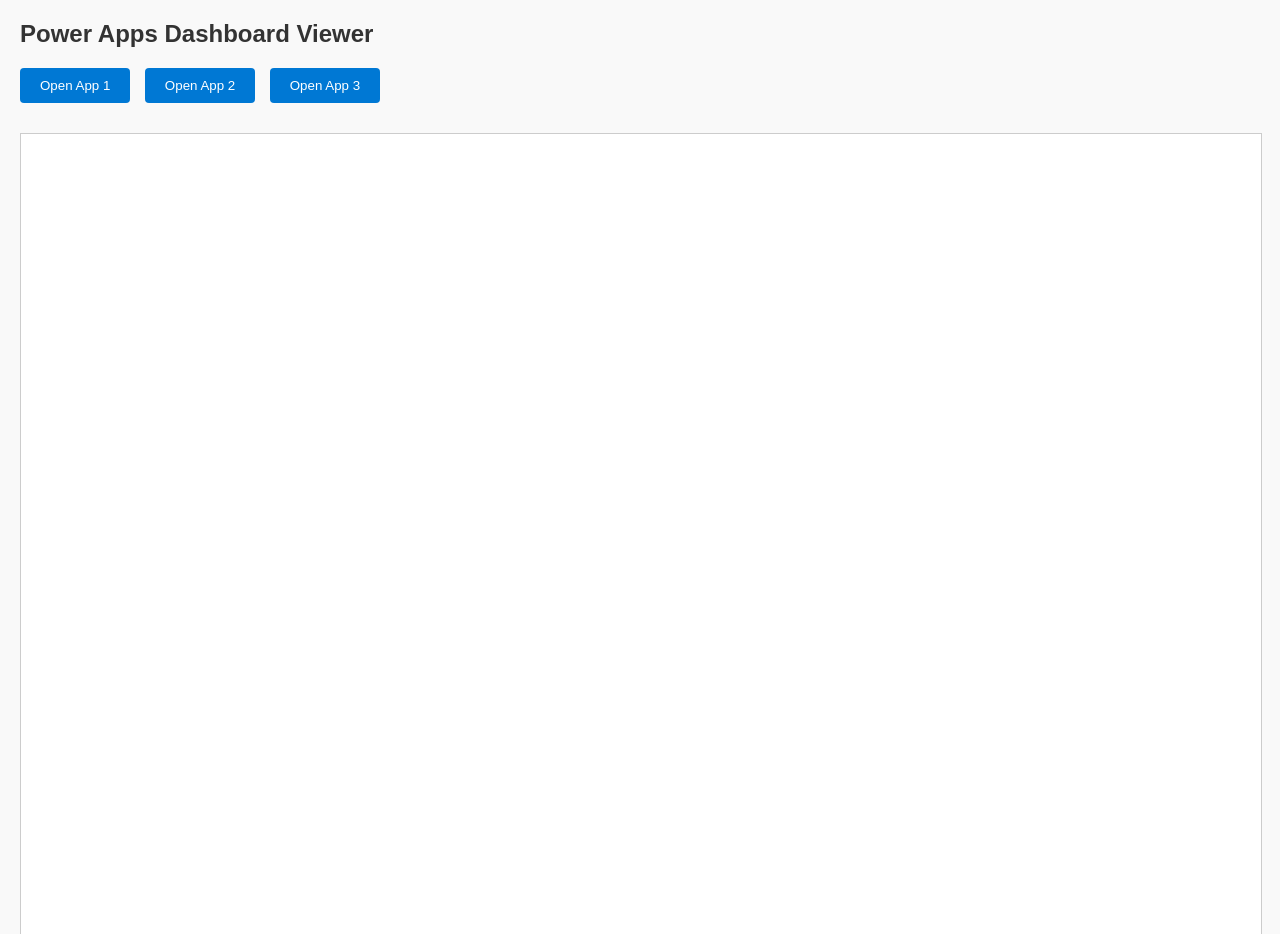
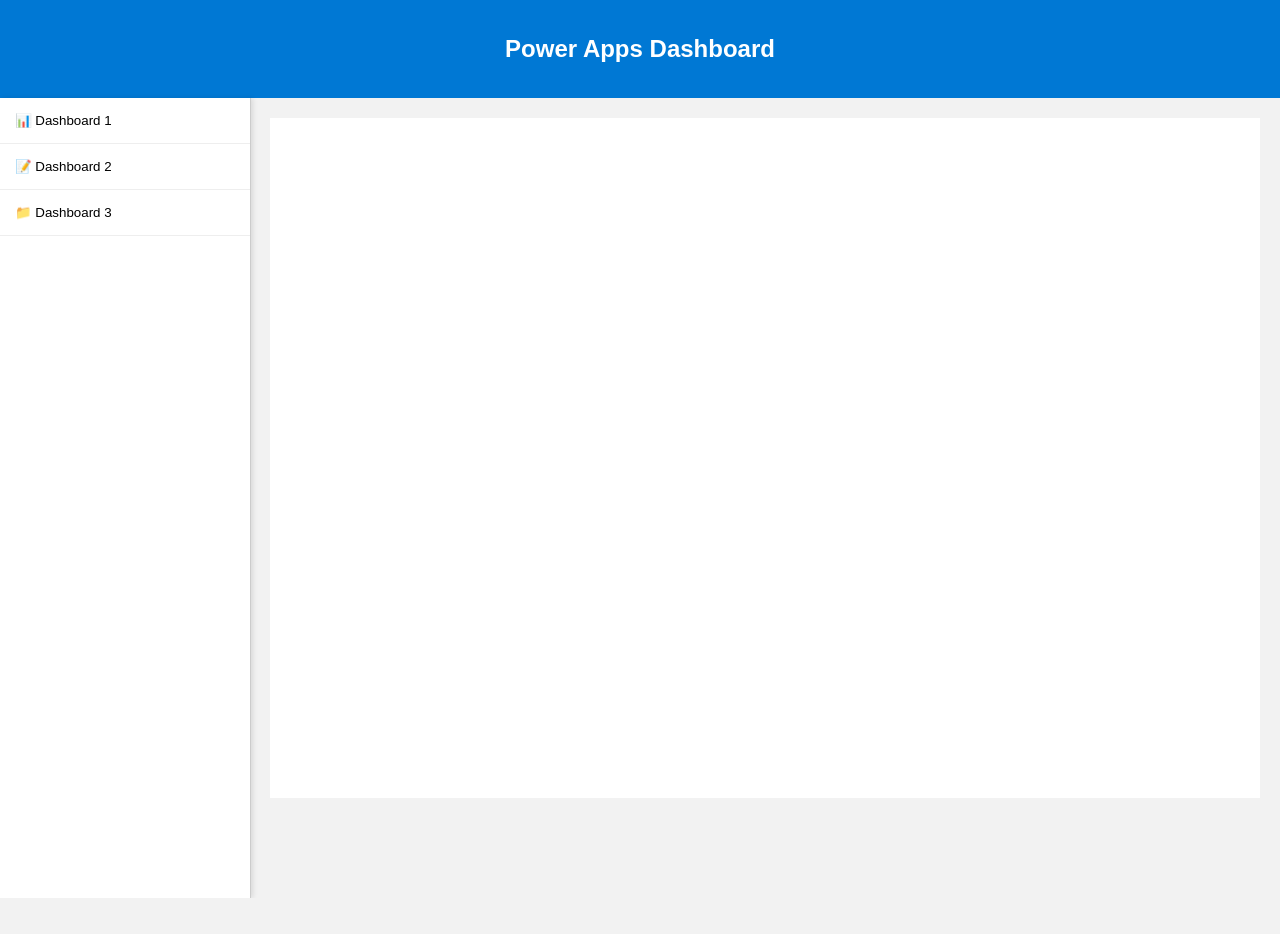
Before and after one commit to conexiones-connections/app, a plain HTML site: page Apps.html in a window 1280 px wide. Shown: the top 934 px of the page. After the commit the page ends 898 px from the top, so only its background shows below. Drawn offline with Linux system fonts and the light colour scheme.

Commit message:
Apps.html

```diff
--- a/Apps.html
+++ b/Apps.html
@@ -2,62 +2,80 @@
 <html lang="en">
 <head>
   <meta charset="UTF-8">
-  <title>Power Apps Dashboard Viewer</title>
+  <title>Power Apps Dashboard with Dynamic Menu</title>
   <style>
     body {
       font-family: Arial, sans-serif;
-      margin: 20px;
-      background-color: #f9f9f9;
+      margin: 0;
+      padding: 0;
+      background-color: #f2f2f2;
     }
 
-    h2 {
-      color: #333;
+    header {
+      background-color: #0078d4;
+      color: white;
+      padding: 15px;
+      text-align: center;
     }
 
-    .button-group {
-      margin-bottom: 20px;
+    .menu {
+      width: 250px;
+      background-color: #ffffff;
+      height: 100vh;
+      border-right: 1px solid #ccc;
+      float: left;
+      box-shadow: 2px 0 5px rgba(0,0,0,0.1);
     }
 
-    button {
-      padding: 10px 20px;
-      margin-right: 10px;
-      margin-bottom: 10px;
-      background-color: #0078D4;
-      color: white;
+    .menu button {
+      display: block;
+      width: 100%;
+      padding: 15px;
+      background-color: white;
       border: none;
-      border-radius: 4px;
+      text-align: left;
       cursor: pointer;
+      border-bottom: 1px solid #eee;
     }
 
-    button:hover {
-      background-color: #005a9e;
+    .menu button:hover {
+      background-color: #f5f5f5;
+    }
+
+    .main {
+      margin-left: 250px;
+      padding: 20px;
     }
 
     iframe {
       width: 100%;
-      height: 800px;
-      border: 1px solid #ccc;
+      height: 85vh;
+      border: none;
       background-color: white;
     }
   </style>
 </head>
 <body>
 
-  <h2>Power Apps Dashboard Viewer</h2>
+<header>
+  <h2>Power Apps Dashboard</h2>
+</header>
 
-  <div class="button-group">
-    <button onclick="loadApp('https://apps.powerapps.com/play/e/29839e7d-e4d4-e646-a730-eda3c6312509/a/be4de8e9-6c20-4483-b5de-f5e8b53728ea?tenantId=6f60f0b3-5f06-4e09-9715-989dba8cc7d8&source=sharebutton&sourcetime=1733513395936#')">Open App 1</button>
-    <button onclick="loadApp('https://apps.powerapps.com/play/appId=APPID2&tenantId=6f60f0b3-5f06-4e09-9715-989dba8cc7d8')">Open App 2</button>
-    <button onclick="loadApp('https://apps.powerapps.com/play/appId=APPID3&tenantId=6f60f0b3-5f06-4e09-9715-989dba8cc7d8')">Open App 3</button>
-  </div>
+<div class="menu">
+  <button onclick="loadApp('https://apps.powerapps.com/play/appId=APPID1&tenantId=TENANTID')">📊 Dashboard 1</button>
+  <button onclick="loadApp('https://apps.powerapps.com/play/appId=APPID2&tenantId=TENANTID')">📝 Dashboard 2</button>
+  <button onclick="loadApp('https://apps.powerapps.com/play/appId=APPID3&tenantId=TENANTID')">📁 Dashboard 3</button>
+</div>
 
-  <iframe id="powerAppFrame" src=""></iframe>
+<div class="main">
+  <iframe id="appFrame" src=""></iframe>
+</div>
 
-  <script>
-    function loadApp(url) {
-      document.getElementById("powerAppFrame").src = url;
-    }
-  </script>
+<script>
+  function loadApp(url) {
+    document.getElementById("appFrame").src = url;
+  }
+</script>
 
 </body>
 </html>
```
